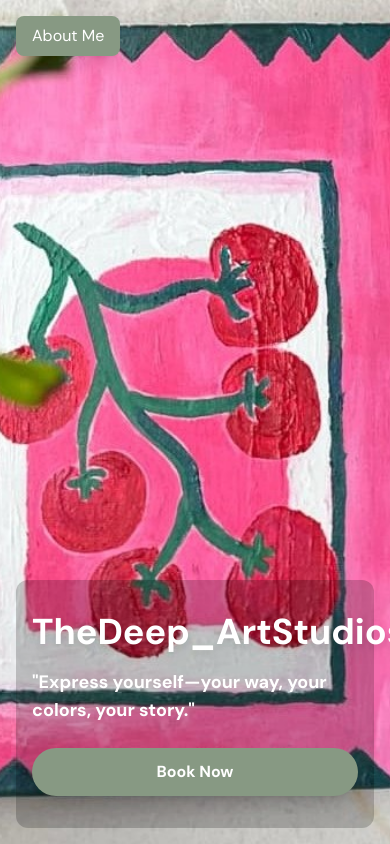
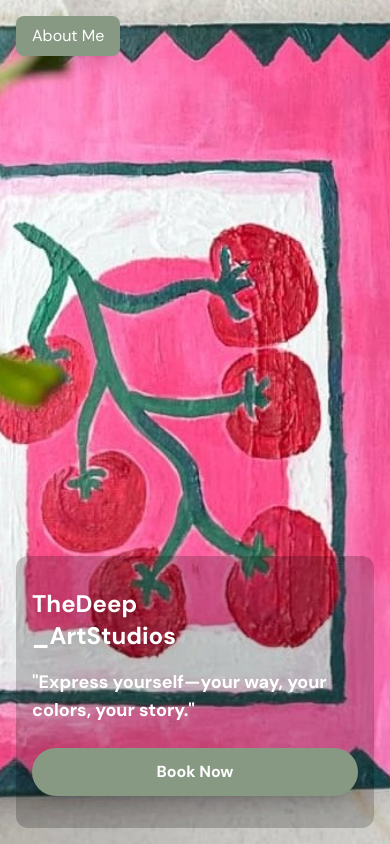
Before and after one commit to oldchicken92/theDeep_artStudios, a React (Vite) app: page / in a window 390 px wide. Shown: the top 844 px of the page. Built offline with nearby package versions, Linux system fonts and the light colour scheme.

Commit message:
Fixing mobile scaling for title

```diff
--- a/src/App.tsx
+++ b/src/App.tsx
@@ -114,7 +114,10 @@ function App() {
         </div>
 
         <div className="relative text-left px-4 md:px-8 py-8 md:py-12 rounded-xl bg-black/20 w-full md:w-auto">
-          <h1 className="text-4xl md:text-6xl font-bold text-white mb-4 md:mb-6 drop-shadow-lg">TheDeep_ArtStudios</h1>
+          <h1 className="text-2xl sm:text-3xl md:text-4xl lg:text-6xl font-bold text-white mb-4 md:mb-6 drop-shadow-lg">
+            <span className="block sm:inline">TheDeep</span>
+            <span className="block sm:inline">_ArtStudios</span>
+          </h1>
           <p className="text-lg md:text-xl text-white mb-6 md:mb-8 font-bold">"Express yourself—your way, your colors, your story."</p>
           <button
             onClick={scrollToBooking}
```
